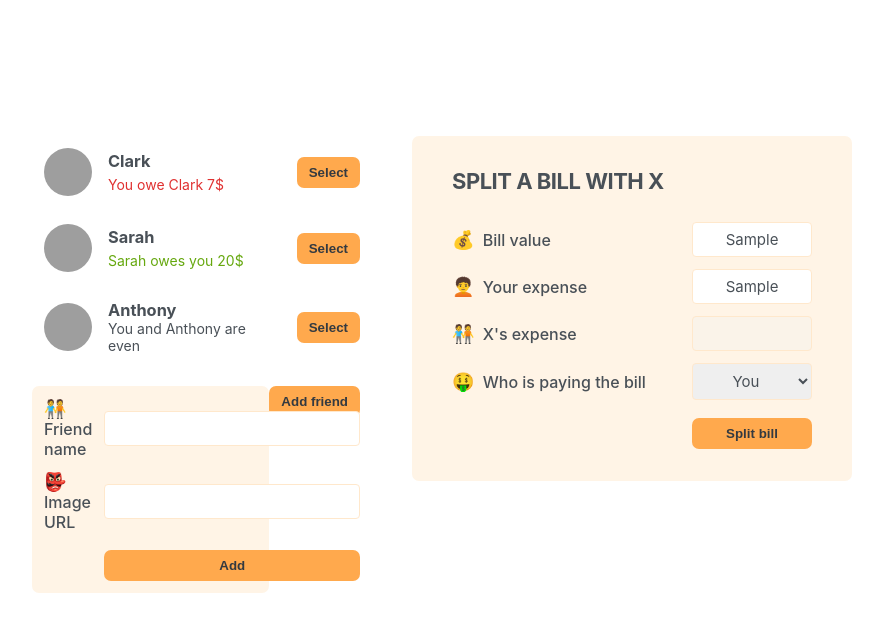
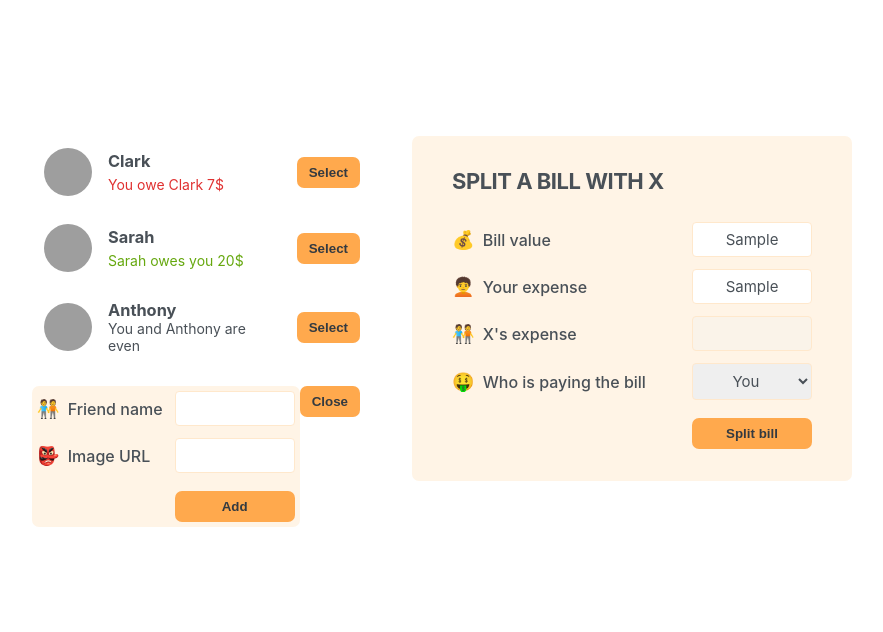
Before and after one commit to ivantxo/eat_n_split, a React (Create React App) app: page / in a window 1280 px wide. Both pictures are taken after typing "Sample", "Sample" into the empty fields and a click on the button "Add friend". Shown: the top 632 px of the page, without its empty margins (198-1081 px from the left). Built offline with nearby package versions, Linux system fonts and the light colour scheme; grey boxes are pictures that could not be loaded.

Commit message:
Fixed css and cond. rendering button value

```diff
--- a/src/App.js
+++ b/src/App.js
@@ -37,7 +37,9 @@ function App() {
     <div className="app">
       <div className="sidebar">
         <FriendList friends={initialFriends} />
-        <Button onClick={handleShowAddFriend}>Add friend</Button>
+        <Button onClick={handleShowAddFriend}>
+          {showAddFriend ? "Close" : "Add friend"}
+        </Button>
         {showAddFriend && <FormAddFriend />}
       </div>
       <FormSplitBill />
--- a/src/index.css
+++ b/src/index.css
@@ -118,9 +118,9 @@ form {
 }
 
 .form-add-friend {
-  grid-template-columns: 1fr 1.5fr;
+  grid-template-columns: 1fr 12rem;
   margin-bottom: 1.6rem;
-  padding: 1.2rem;
+  padding: 0.5rem;
 }
 .form-split-bill {
   grid-template-columns: 1fr 12rem;
```
